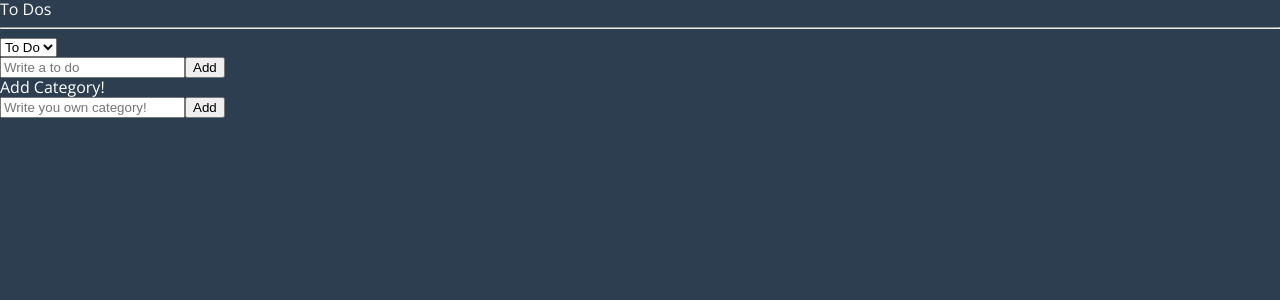
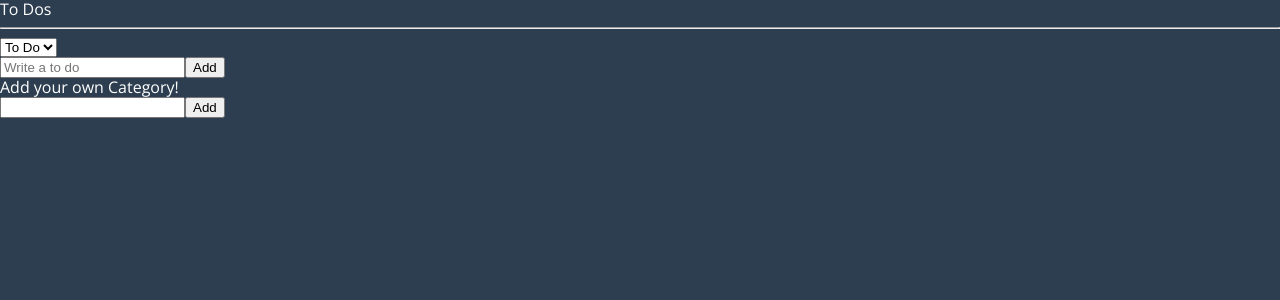
Before and after one commit to hijunglit/todo-list, a React (Create React App) app: page / in a window 1280 px wide. Shown: the top 300 px of the page. Built offline with nearby package versions, Linux system fonts and the light colour scheme.

Commit message:
add category(processing)

```diff
--- a/src/atoms.tsx
+++ b/src/atoms.tsx
@@ -9,12 +9,12 @@ export enum Categories {
 export interface IToDo {
   text: string;
   id: number;
-  category: Categories | string;
+  category: string;
 }
 
-export const categoryState = atom<Categories>({
+export const categoryState = atom({
   key: "category",
-  default: Categories.TO_DO,
+  default: "TO_DO",
 });
 
 export const toDoState = atom<IToDo[]>({
--- a/src/components/CreateCategory.tsx
+++ b/src/components/CreateCategory.tsx
@@ -1,5 +1,5 @@
-import { useForm } from "react-hook-form";
-import { useRecoilValue, useSetRecoilState } from "recoil";
+import { SubmitHandler, useForm } from "react-hook-form";
+import { useRecoilState, useRecoilValue, useSetRecoilState } from "recoil";
 import { categoryState } from "../atoms";
 
 interface IAdd {
@@ -7,33 +7,16 @@ interface IAdd {
 }
 function CreateCategory() {
   const { register, handleSubmit, setValue } = useForm<IAdd>();
-  const categories = useRecoilValue(categoryState);
-  const setCategories = useSetRecoilState(categoryState);
-  const onValid = ({ add }: IAdd) => {
-    if (!add) {
-      return;
-    }
-    setCategories((prev: any) => {
-      return {
-        ...prev,
-        [add]: [],
-      };
-    });
-    setValue("add", "");
+  const category = useRecoilValue(categoryState);
+  const setCategory = useSetRecoilState(categoryState);
+  const onVaild: SubmitHandler<IAdd> = (data) => {
+    console.log("");
   };
   return (
     <div>
-      <h1>Add Category!</h1>
-      <form onSubmit={handleSubmit(onValid)}>
-        <input
-          {...register("add", {
-            minLength: {
-              value: 1,
-              message: "Write category more than 1 charactor",
-            },
-          })}
-          placeholder='Write you own category!'
-        />
+      <h1>Add your own Category!</h1>
+      <form onSubmit={handleSubmit(onVaild)}>
+        <input {...register("add", { minLength: 1 })} />
         <button>Add</button>
       </form>
     </div>
--- a/src/components/CreateToDo.tsx
+++ b/src/components/CreateToDo.tsx
@@ -13,7 +13,7 @@ function CreateToDo() {
   const handleValid = ({ toDo }: IForm) => {
     setToDos((oldToDos) => [
       ...oldToDos,
-      { text: toDo, id: Date.now(), category: category },
+      { text: toDo, id: Date.now(), category: "TO_DO" },
     ]);
     setValue("toDo", "");
   };
--- a/src/components/ToDoList.tsx
+++ b/src/components/ToDoList.tsx
@@ -16,9 +16,9 @@ function ToDoList() {
       <h1>To Dos</h1>
       <hr />
       <select value={category} onInput={onInput}>
-        <option value={Categories.TO_DO}>To Do</option>
-        <option value={Categories.DOING}>Doing</option>
-        <option value={Categories.DONE}>Done</option>
+        <option value='TO_DO'>To Do</option>
+        <option value='DOING'>Doing</option>
+        <option value='DONE'>Done</option>
       </select>
       <CreateToDo />
       {toDos?.map((toDo) => (
```
